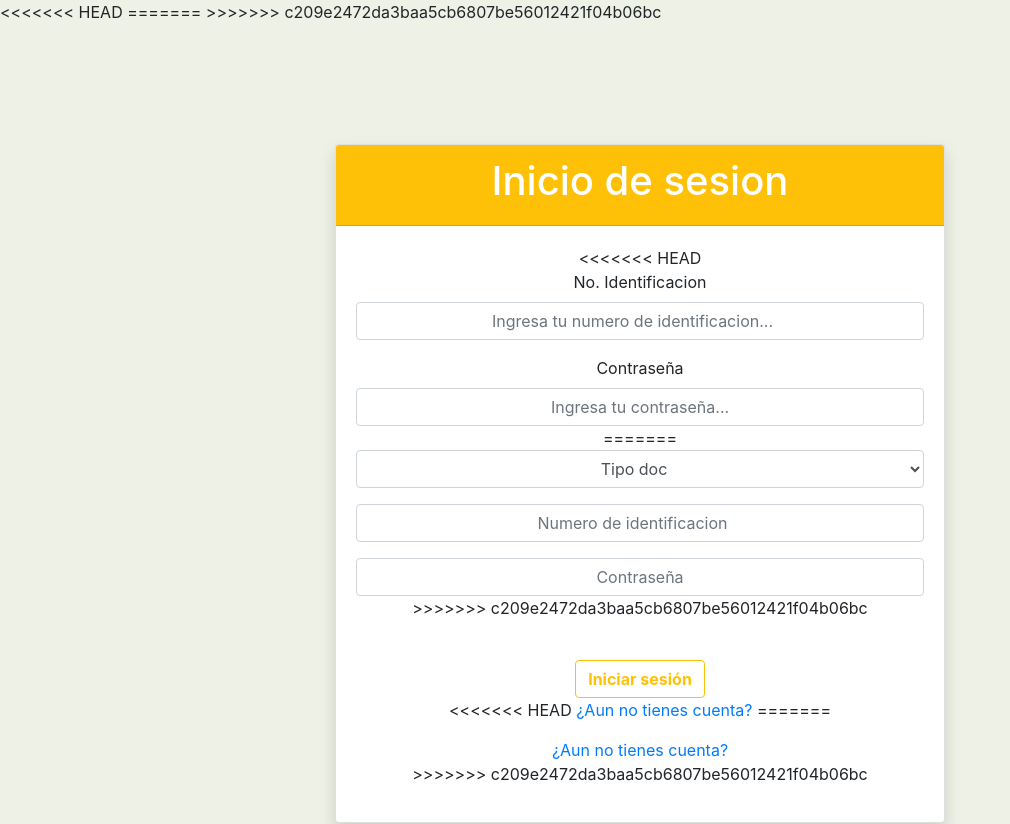
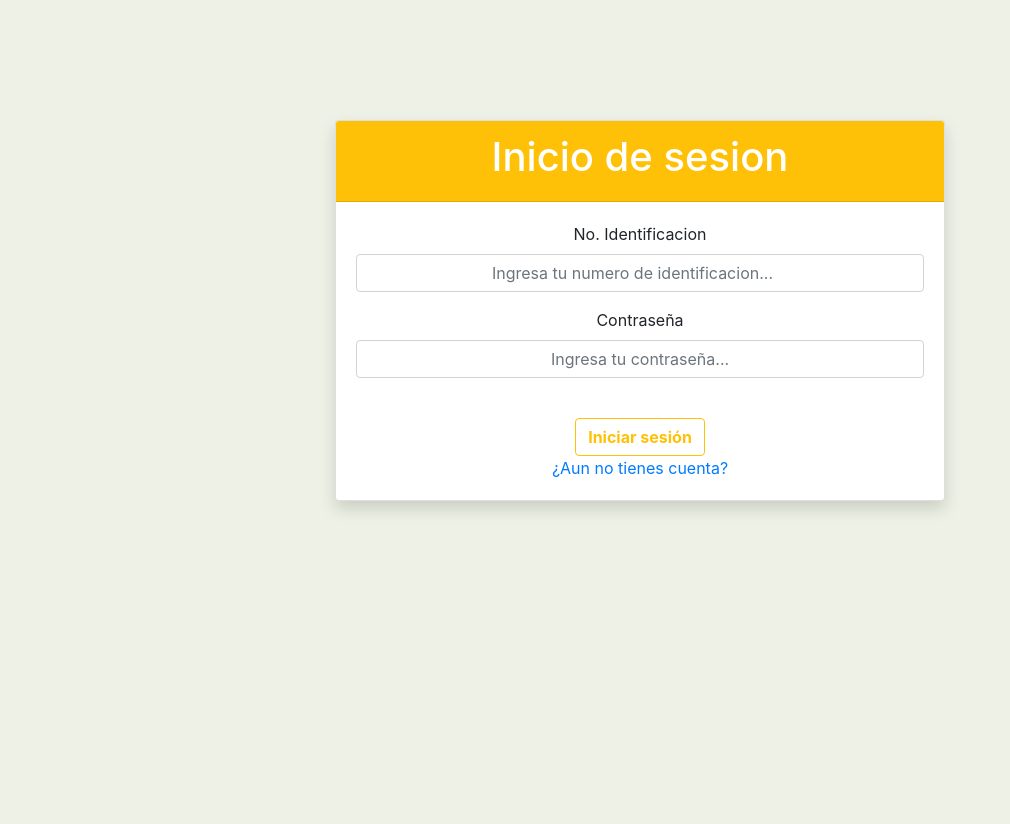
Before and after one commit to Frey182/opinion-ciudadana, a PHP site: page /view/login.php in a window 1280 px wide. Shown: the whole page, without its empty margins (0-1010 px from the left). After the commit the page ends 512 px from the top, so only its background shows below. Run offline with PHP 8.4, Linux system fonts and the light colour scheme; data that the repository does not hold is empty.

Commit message:
conflicto en el merge resuelto

```diff
--- a/view/login.php
+++ b/view/login.php
@@ -1,10 +1,5 @@
 <?php include "../model/conexion.php" ?>
-<<<<<<< HEAD
 <?php include "../controller/login.php"?>
-=======
-<?php include "../model/seleccion.php" ?>
-
->>>>>>> c209e2472da3baa5cb6807be56012421f04b06bc
 <!DOCTYPE html>
 <html lang="en">
 <head>
@@ -36,7 +31,6 @@
                 <div class="card shadow rounded">
                     <div class="card-header bg-warning" ><h1 style="color:white;">Inicio de sesion</h1></div>
                     <div class="card-body">
-<<<<<<< HEAD
                         <form action="login.php" method="post">
                             <div class="form-group">
                                 <label for="nif">No. Identificacion</label>
@@ -45,33 +39,11 @@
                             <div class="form-group">
                                 <label for="pwd">Contraseña</label>
                                 <input type="password" class="form-control" placeholder="Ingresa tu contraseña..." id="pwd" name="contrasenia">
-=======
-                        <form action="login.php.php">
-                            <div class="form-group d-flex">
-                                <select class="form-control w-100" id="exampleFormControlSelect1" name="fktipo_doc">
-                                    <option disable>Tipo doc</option>
-                                    <?php foreach ($tipo_docs as $tipo_docs) { ?>
-                                    <option value="<?php echo $tipo_docs['id'] ?>"><?php echo $tipo_docs['nombre'] ?></option>
-                                    <?php } ?>
-                                </select>
-                            </div>
-                            <div class="form-group">
-                                <input type="number" class="form-control" placeholder="Numero de identificacion" id="nif">
-                            </div>
-                            <div class="form-group">
-                                <input type="password" class="form-control" placeholder="Contraseña" id="pwd">
->>>>>>> c209e2472da3baa5cb6807be56012421f04b06bc
                             </div>
                                 <div class="contebuton">
                                     <button id="btnSlider3" type="submit" class="btn btn-outline-warning font-weight-bold mt-4" name="enviar" value="ingresar">Iniciar sesión</button>
                                 </div>
-<<<<<<< HEAD
                                     <a href="register.php">¿Aun no tienes cuenta?</a>
-=======
-                                   <div class="mt-3">
-                                   <a href="register.php">¿Aun no tienes cuenta?</a>
-                                   </div>
->>>>>>> c209e2472da3baa5cb6807be56012421f04b06bc
                         </form>
                     </div>
                 </div>
```
